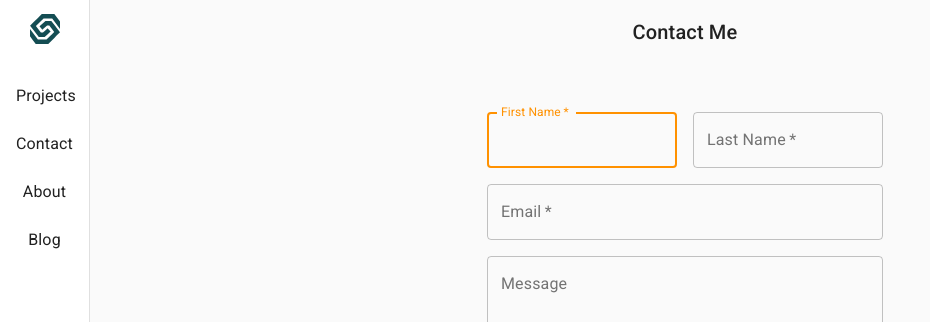
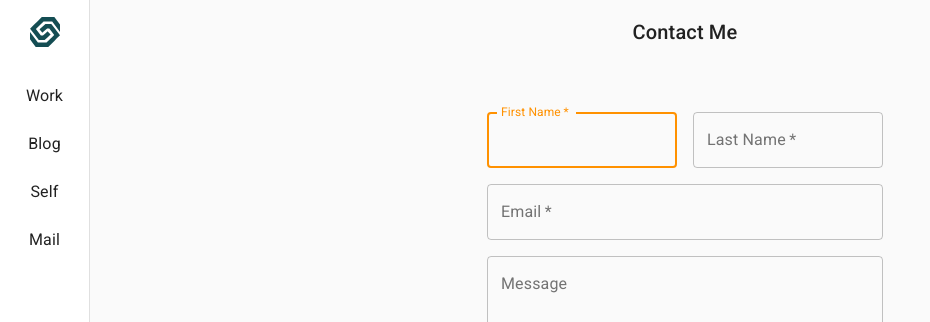
Before and after one commit to stevendelro/Portfolio, a Next.js app: page /contact in a window 1280 px wide. Shown: the top 322 px of the page, without its empty margins (0-930 px from the left). Built offline with nearby package versions, Linux system fonts and the light colour scheme.

Commit message:
drawer menu items now route to correct page

```diff
--- a/components/layout/MainDrawer.js
+++ b/components/layout/MainDrawer.js
@@ -1,34 +1,7 @@
-import HomeList from './drawerLists/HomeList'
-import Grid from '@material-ui/core/Grid'
 import Drawer from '@material-ui/core/Drawer'
 import Hidden from '@material-ui/core/Hidden'
 import { makeStyles, useTheme } from '@material-ui/core/styles'
-import Logo from '../../public/Logo'
-
-const logoColor = '#144d53'
-
-const useDrawerMenuStyles = makeStyles(theme => ({
-  toolbar: theme.mixins.toolbar,
-  drawerLogo: {
-    marginBottom: '-64px',
-  },
-}))
-
-// Dynamically change the drawer list on page change.
-function DrawerMenu() {
-  const classes = useDrawerMenuStyles()
-  return (
-    <>
-      <Grid container direction='row' justify='center' alignItems='center'>
-        <Grid item className={classes.drawerLogo}>
-          <Logo height='30px' width='30px' color={logoColor} />
-        </Grid>
-      </Grid>
-      <div className={classes.toolbar} />
-      <HomeList />
-    </>
-  )
-}
+import HomeMenu from './menus/HomeMenu'
 
 function MainDrawer(props) {
   const { drawerWidth, handleDrawerToggle, mobileOpen, window } = props
@@ -36,7 +9,7 @@ function MainDrawer(props) {
   const container =
     window !== undefined ? () => window().document.body : undefined
 
-  const useMainDrawerStyles = makeStyles(theme => ({
+  const useStyles = makeStyles(theme => ({
     drawer: {
       [theme.breakpoints.up('sm')]: {
         width: drawerWidth,
@@ -47,7 +20,7 @@ function MainDrawer(props) {
       width: drawerWidth,
     },
   }))
-  const classes = useMainDrawerStyles()
+  const classes = useStyles()
   return (
     <nav className={classes.drawer} aria-label='main navigation'>
       {/* The implementation can be swapped with js to avoid SEO duplication of links. */}
@@ -64,7 +37,7 @@ function MainDrawer(props) {
           ModalProps={{
             keepMounted: true, // Better open performance on mobile.
           }}>
-          {<DrawerMenu />}
+          {<HomeMenu />}
         </Drawer>
       </Hidden>
       <Hidden xsDown implementation='css'>
@@ -74,7 +47,7 @@ function MainDrawer(props) {
           }}
           variant='permanent'
           open>
-          {<DrawerMenu />}
+          {<HomeMenu />}
         </Drawer>
       </Hidden>
     </nav>
--- a/components/layout/drawerLists/HomeList.js
+++ /dev/null
@@ -1,44 +0,0 @@
-import List from '@material-ui/core/List'
-import ListItem from '@material-ui/core/ListItem'
-import ListItemText from '@material-ui/core/ListItemText'
-import { makeStyles } from '@material-ui/core/styles'
-
-const useStyles = makeStyles(theme => ({
-  listItem: {
-    textAlign: 'center',
-  },
-}))
-
-function HomeList() {
-  const classes = useStyles()
-  return (
-    <>
-      <List>
-        <ListItem className={classes.listItem} button key='Projects'>
-          <ListItemText primary='Projects' />
-        </ListItem>
-        <ListItem className={classes.listItem} button key='Contact'>
-          <ListItemText primary='Contact' />
-        </ListItem>
-        <ListItem className={classes.listItem} button key='About'>
-          <ListItemText primary='About' />
-        </ListItem>
-        <ListItem className={classes.listItem} button key='Blog'>
-          <ListItemText primary='Blog' />
-        </ListItem>
-      </List>
-    </>
-  )
-}
-
-export default HomeList
-
-// <ListItem className={classes.listItem} button key='Github'>
-// <ListItemText primary='Github' />
-// </ListItem>
-// <ListItem className={classes.listItem} button key='LinkedIn'>
-// <ListItemText primary='LinkedIn' />
-// </ListItem>
-// <ListItem className={classes.listItem} button key='Resume'>
-// <ListItemText primary='Resume' />
-// </ListItem>
--- /dev/null
+++ b/components/layout/menus/HomeMenu.js
@@ -0,0 +1,91 @@
+import NextLink from 'next/link'
+import Grid from '@material-ui/core/Grid'
+import List from '@material-ui/core/List'
+import ListItem from '@material-ui/core/ListItem'
+import ListItemText from '@material-ui/core/ListItemText'
+import ButtonBase from '@material-ui/core/ButtonBase'
+import { makeStyles } from '@material-ui/core/styles'
+import Logo from '../Logo'
+
+const useStyles = makeStyles(theme => ({
+  listItem: {
+    textAlign: 'center',
+  },
+  toolbar: theme.mixins.toolbar,
+  drawerLogo: {
+    marginBottom: '-64px',
+  },
+}))
+
+const logoColor = '#144d53'
+
+function HomeMenu() {
+  const classes = useStyles()
+  return (
+    <>
+      <Grid container direction='row' justify='center' alignItems='center'>
+        <Grid item className={classes.drawerLogo}>
+          <NextLink href='/'>
+            <ButtonBase component='a' disableRipple>
+              <Logo height='30px' width='30px' color={logoColor} />
+            </ButtonBase>
+          </NextLink>
+        </Grid>
+      </Grid>
+      <div className={classes.toolbar} />
+      <List>
+        <NextLink href='/work'>
+          <ListItem
+            className={classes.listItem}
+            component='a'
+            button
+            key='Work'>
+            <ListItemText primary='Work' />
+          </ListItem>
+        </NextLink>
+
+        <NextLink href='/blog'>
+          <ListItem
+            className={classes.listItem}
+            component='a'
+            button
+            key='Blog'>
+            <ListItemText primary='Blog' />
+          </ListItem>
+        </NextLink>
+
+        <NextLink href='/self'>
+          <ListItem
+            className={classes.listItem}
+            component='a'
+            button
+            key='Self'>
+            <ListItemText primary='Self' />
+          </ListItem>
+        </NextLink>
+
+        <NextLink href='/mail'>
+          <ListItem
+            className={classes.listItem}
+            component='a'
+            button
+            key='Mail'>
+            <ListItemText primary='Mail' />
+          </ListItem>
+        </NextLink>
+      </List>
+    </>
+  )
+}
+
+export default HomeMenu
+
+// <ListItem className={classes.listItem} button key='Github'>
+// <ListItemText primary='Github' />
+// </ListItem>
+// <ListItem className={classes.listItem} button key='NextLinkedIn'>
+// <ListItemText primary='NextLinkedIn' />
+// </ListItem>
+// <ListItem className={classes.listItem} button key='Resume'>
+// <ListItemText primary='Resume' />
+// </ListItem>
```
Also changed, not shown: components/layout/Logo.js (renamed from public/Logo.js).
